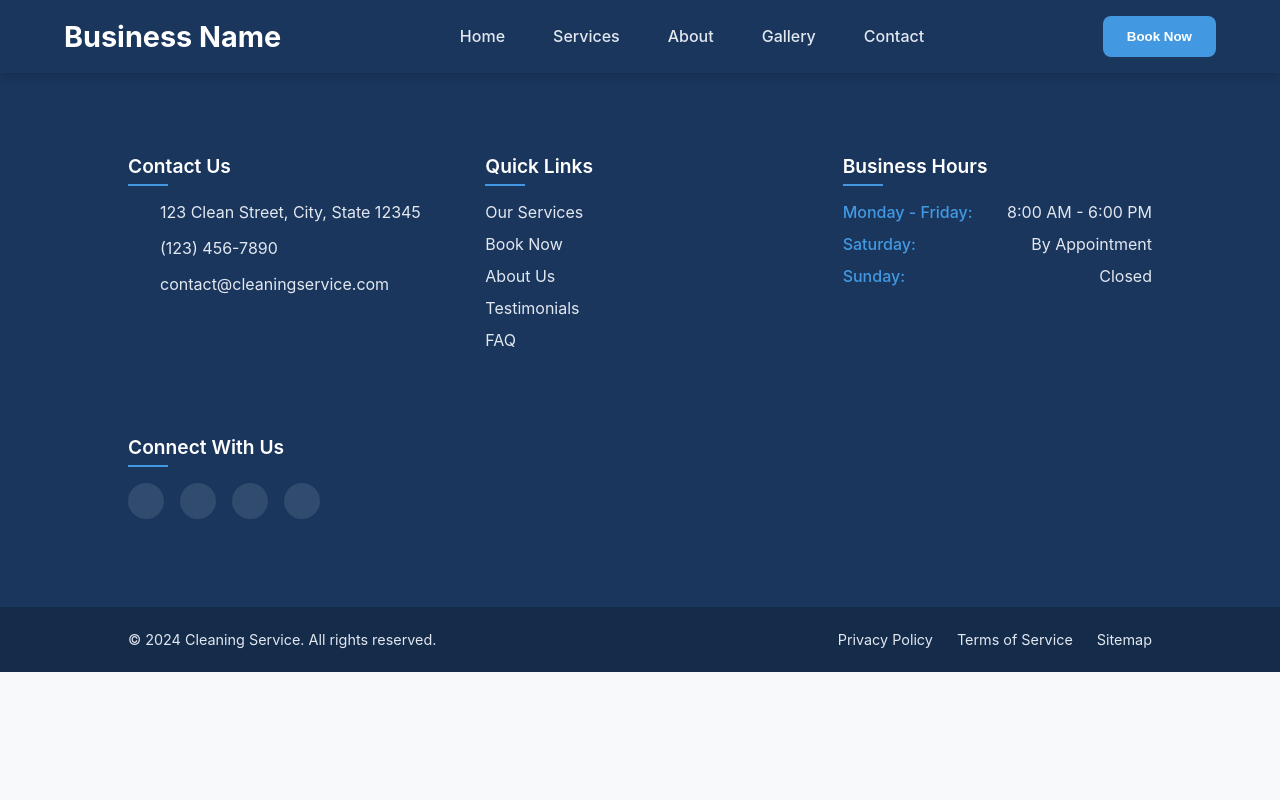
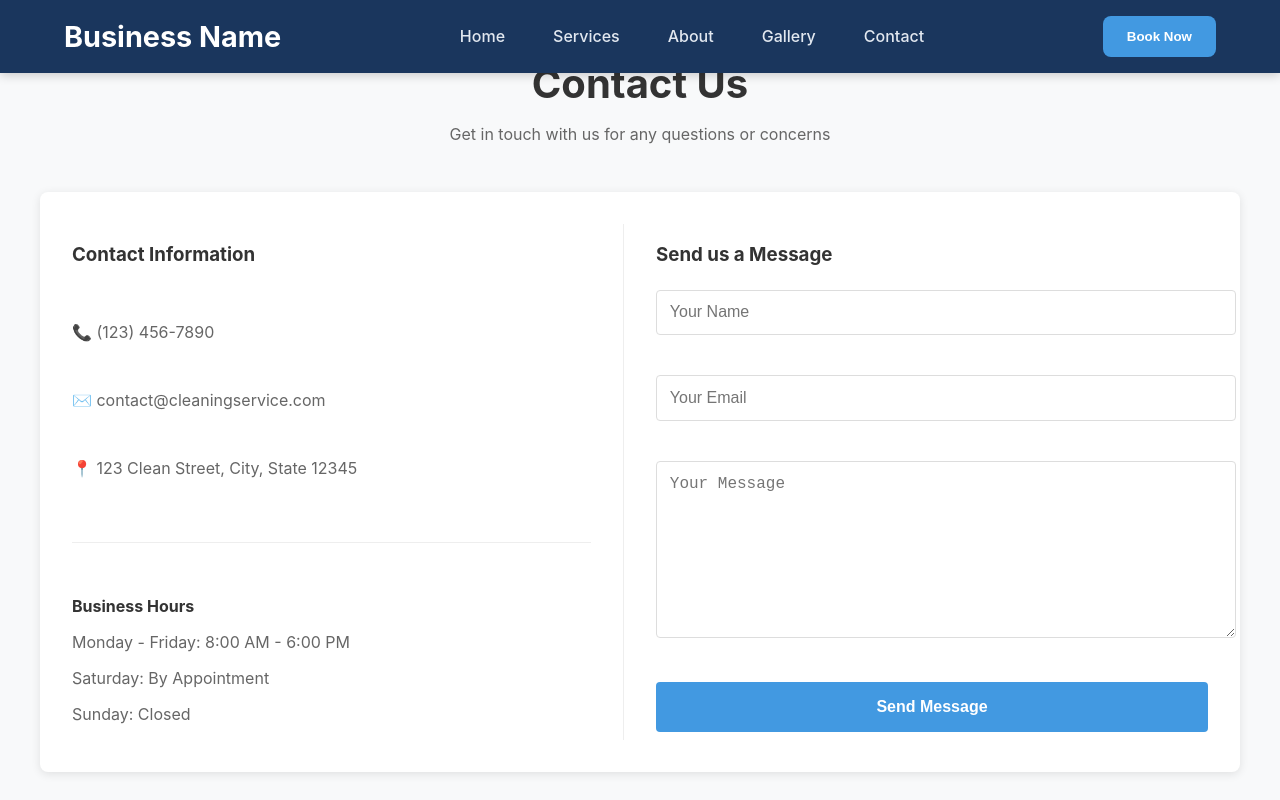
Before and after one commit to ItsAl3xx/Website_For_Cleaning_Business, a React (Create React App) app in the folder frontend/: page /contact in a window 1280 px wide. Shown: the top 800 px of the page. Built offline with nearby package versions, Linux system fonts and the light colour scheme.

Commit message:
Added contact page

```diff
--- /dev/null
+++ b/frontend/src/contact-page/contact-page.css
@@ -0,0 +1,109 @@
+.contact-page {
+  padding: 2rem;
+  max-width: 1200px;
+  margin: 0 auto;
+}
+
+.contact-header {
+  text-align: center;
+  margin-bottom: 3rem;
+}
+
+.contact-header h1 {
+  font-size: 2.5rem;
+  color: #333;
+  margin-bottom: 1rem;
+}
+
+.contact-header p {
+  color: #666;
+}
+
+.contact-content {
+  display: grid;
+  grid-template-columns: 1fr 1fr;
+  gap: 2rem;
+  background: white;
+  padding: 2rem;
+  border-radius: 8px;
+  box-shadow: 0 2px 10px rgba(0, 0, 0, 0.1);
+}
+
+.contact-info {
+  padding-right: 2rem;
+  border-right: 1px solid #eee;
+}
+
+.contact-info h3,
+.contact-form-container h3 {
+  margin-bottom: 1.5rem;
+  color: #333;
+}
+
+.contact-info p {
+  margin-bottom: 1rem;
+  color: #666;
+}
+
+.business-hours {
+  margin-top: 2rem;
+  padding-top: 2rem;
+  border-top: 1px solid #eee;
+}
+
+.business-hours h4 {
+  margin-bottom: 1rem;
+  color: #333;
+}
+
+.contact-form {
+  display: flex;
+  flex-direction: column;
+  gap: 1rem;
+}
+
+.form-group input,
+.form-group textarea {
+  width: 100%;
+  padding: 0.8rem;
+  border: 1px solid #ddd;
+  border-radius: 4px;
+  font-size: 1rem;
+}
+
+.form-group textarea {
+  min-height: 150px;
+  resize: vertical;
+}
+
+.submit-button {
+  background-color: #4299e1;
+  color: white;
+  padding: 1rem;
+  border: none;
+  border-radius: 4px;
+  font-size: 1rem;
+  cursor: pointer;
+  transition: background-color 0.2s;
+}
+
+.submit-button:hover {
+  background-color: #3182ce;
+}
+
+@media (max-width: 768px) {
+  .contact-content {
+    grid-template-columns: 1fr;
+  }
+
+  .contact-info {
+    padding-right: 0;
+    border-right: none;
+    border-bottom: 1px solid #eee;
+    padding-bottom: 2rem;
+  }
+
+  .contact-page {
+    padding: 1rem;
+  }
+}
--- /dev/null
+++ b/frontend/src/contact-page/contact-page.js
@@ -0,0 +1,93 @@
+import React, { useState } from 'react';
+import './contact-page.css';
+
+const ContactPage = () => {
+  const [formData, setFormData] = useState({
+    name: '',
+    email: '',
+    message: ''
+  });
+
+  const handleSubmit = (e) => {
+    e.preventDefault();
+    // Handle form submission here
+    console.log('Form submitted:', formData);
+    alert('Message sent successfully!');
+    setFormData({ name: '', email: '', message: '' }); // Reset form
+  };
+
+  const handleChange = (e) => {
+    setFormData({
+      ...formData,
+      [e.target.name]: e.target.value
+    });
+  };
+
+  return (
+    <div className="contact-page">
+      <div className="contact-header">
+        <h1>Contact Us</h1>
+        <p>Get in touch with us for any questions or concerns</p>
+      </div>
+
+      <div className="contact-content">
+        <div className="contact-info">
+          <h3>Contact Information</h3>
+          <p>📞 (123) 456-7890</p>
+          <p>✉️ contact@cleaningservice.com</p>
+          <p>📍 123 Clean Street, City, State 12345</p>
+
+          <div className="business-hours">
+            <h4>Business Hours</h4>
+            <p>Monday - Friday: 8:00 AM - 6:00 PM</p>
+            <p>Saturday: By Appointment</p>
+            <p>Sunday: Closed</p>
+          </div>
+        </div>
+
+        <div className="contact-form-container">
+          <h3>Send us a Message</h3>
+          <form onSubmit={handleSubmit} className="contact-form">
+            <div className="form-group">
+              <input
+                type="text"
+                name="name"
+                placeholder="Your Name"
+                value={formData.name}
+                onChange={handleChange}
+                required
+              />
+            </div>
+
+            <div className="form-group">
+              <input
+                type="email"
+                name="email"
+                placeholder="Your Email"
+                value={formData.email}
+                onChange={handleChange}
+                required
+              />
+            </div>
+
+            <div className="form-group">
+              <textarea
+                name="message"
+                placeholder="Your Message"
+                value={formData.message}
+                onChange={handleChange}
+                required
+              />
+            </div>
+
+            <button type="submit" className="submit-button">
+              Send Message
+            </button>
+          </form>
+        </div>
+      </div>
+    </div>
+  );
+};
+
+export default ContactPage;
--- a/frontend/src/home-page/App.js
+++ b/frontend/src/home-page/App.js
@@ -16,6 +16,7 @@ import 'leaflet/dist/leaflet.css';
 import { Routes, Route, Link } from 'react-router-dom';
 import ServicesPage from '../services-page/service-page';
 import AboutPage from '../about-page/about-page';
+import ContactPage from '../contact-page/contact-page';
 
 const BeforeAfterCard = ({ beforeImage, afterImage, title, location }) => {
   const [isFlipped, setIsFlipped] = useState(false);
@@ -498,7 +499,7 @@ function App() {
           <Link to="/services">Services</Link>
           <Link to="/about">About</Link>
           <a href="#gallery">Gallery</a>
-          <a href="#contact">Contact</a>
+          <Link to="/contact">Contact</Link>
         </nav>
         <button className="book-now">Book Now</button>
       </header>
@@ -605,6 +606,7 @@ function App() {
         } />
         <Route path="/services" element={<ServicesPage />} />
         <Route path="/about" element={<AboutPage />} />
+        <Route path="/contact" element={<ContactPage />} />
       </Routes>
 
       <footer className="footer">
```
